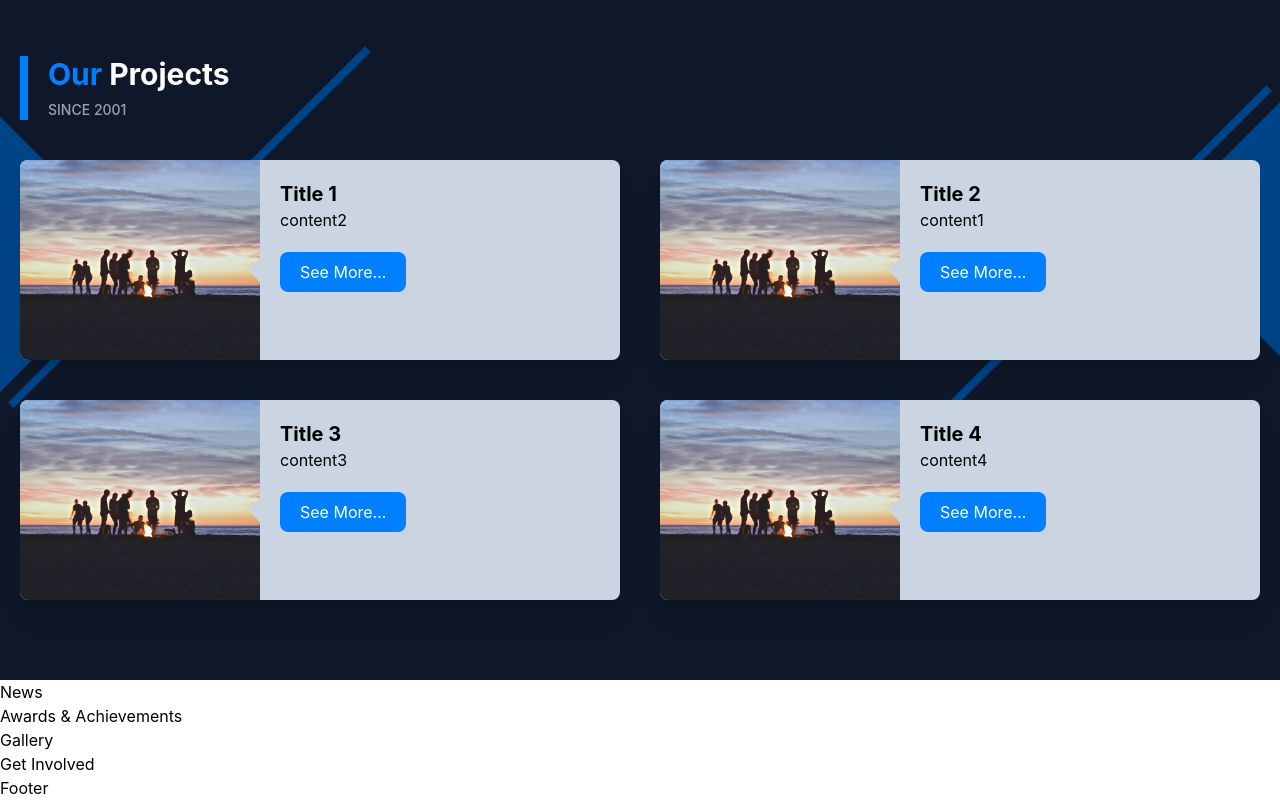
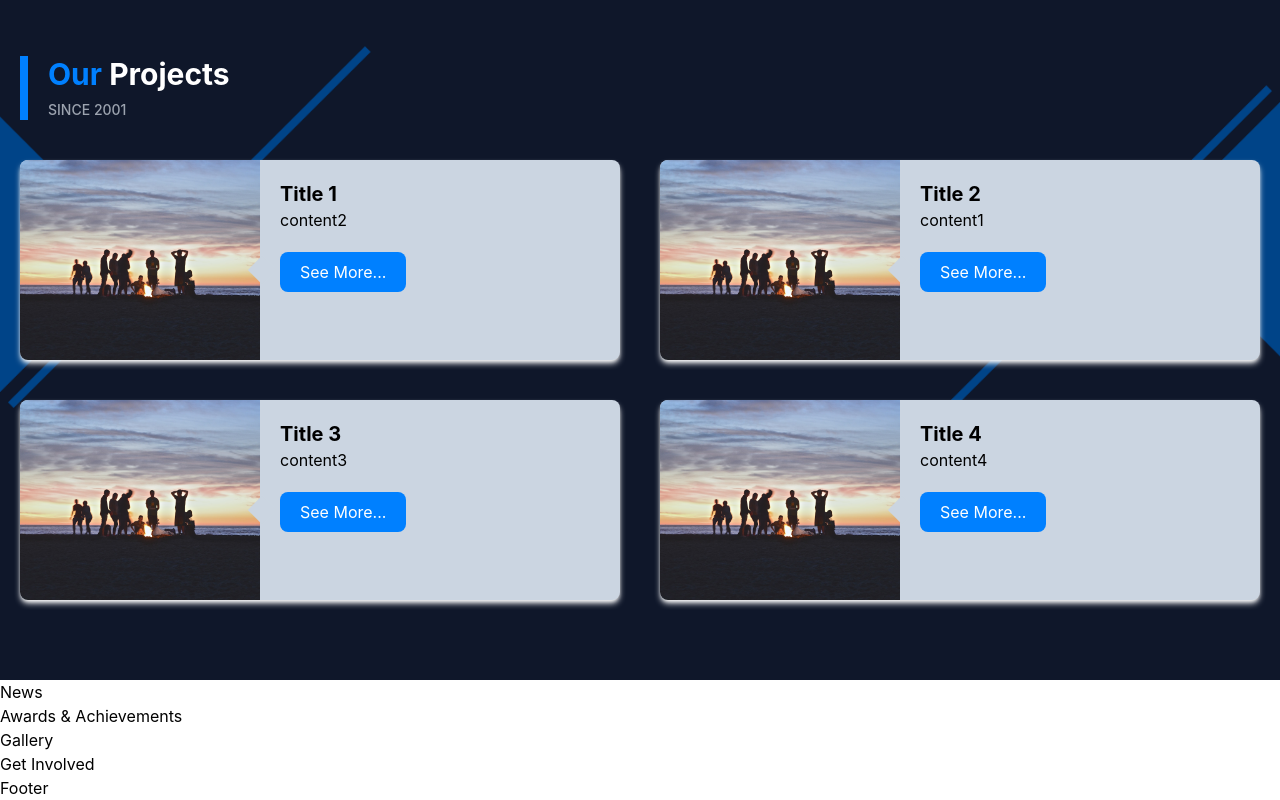
Before and after one commit to sandeshpaudel81/firebase-react, a React (Create React App) app: page / in a window 1280 px wide. Shown: the part 1204-2004 px from the top of the page. Built offline with nearby package versions, Linux system fonts and the light colour scheme; no server answers.

Commit message:
home: projects almost

```diff
--- a/src/pages/Home.js
+++ b/src/pages/Home.js
@@ -51,7 +51,7 @@ const Home = () => {
                         {projects.map((project) => (
                             <div className='col-span-2 md:col-span-1'>
                                 <Link to="#">
-                                <div className='grid grid-cols-5 bg-slate-300 shadow-xl hover:shadow-2xl hover:scale-[1.02] duration-300 rounded-lg overflow-hidden group'>
+                                <div className='grid grid-cols-5 bg-slate-300 shadow-md shadow-white hover:shadow-lg hover:shadow-white hover:scale-[1.02] duration-300 rounded-lg overflow-hidden group'>
                                     <div className='col-span-5 md:col-span-2'>
                                         <img src={project.image} alt={project.content} className="w-full h-[250px] md:h-[200px] object-cover object-center"/>
                                     </div>
```
